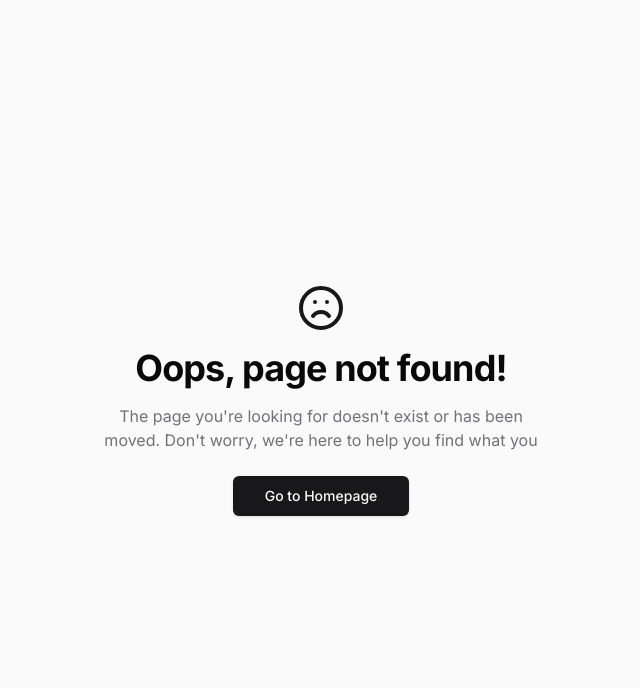
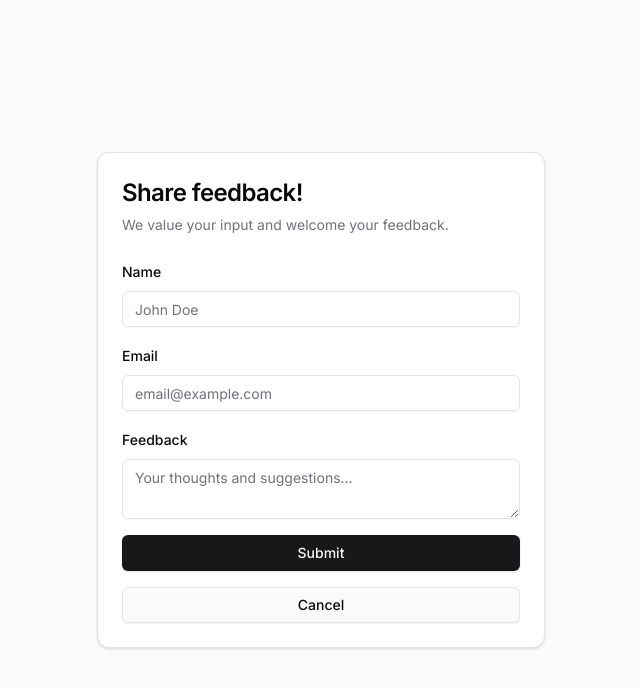
Before and after one commit to sandibi13/zephyr, a Next.js app: page /feedback in a window 1280 px wide. Before the commit this address had no page. Shown: the top 688 px of the page, without its empty margins (319-959 px from the left). Built offline with nearby package versions, Linux system fonts and the light colour scheme.

Commit message:
added feedback page

```diff
--- /dev/null
+++ b/src/app/(main)/feedback/page.tsx
@@ -0,0 +1,10 @@
+import React from "react";
+import { Feedback } from "~/components/feedback";
+
+export default function FeedbackPage() {
+  return (
+    <div className="grid min-h-screen place-items-center p-4">
+      <Feedback />
+    </div>
+  );
+}
--- /dev/null
+++ b/src/components/feedback.tsx
@@ -0,0 +1,61 @@
+import React from "react";
+import {
+  Card,
+  CardContent,
+  CardDescription,
+  CardHeader,
+  CardTitle,
+} from "./ui/card";
+import { Label } from "./ui/label";
+import { Input } from "./ui/input";
+import { Textarea } from "./ui/textarea";
+import { Button } from "./ui/button";
+import Link from "next/link";
+
+export const Feedback = () => {
+  return (
+    <Card className="w-full max-w-md">
+      <CardHeader>
+        <CardTitle className="text-2xl">Share feedback!</CardTitle>
+        <CardDescription>
+          We value your input and welcome your feedback.
+        </CardDescription>
+      </CardHeader>
+      <CardContent>
+        <form className="grid gap-4">
+          <div className="space-y-2">
+            <Label>Name</Label>
+            <Input
+              required
+              name="name"
+              type="name"
+              autoComplete="name"
+              placeholder="John Doe"
+            />
+          </div>
+
+          <div className="space-y-2">
+            <Label>Email</Label>
+            <Input
+              required
+              name="email"
+              type="email"
+              autoComplete="email"
+              placeholder="email@example.com"
+            />
+          </div>
+
+          <div className="space-y-2">
+            <Label>Feedback</Label>
+            <Textarea required placeholder="Your thoughts and suggestions..." />
+          </div>
+
+          <Button className="w-full">Submit</Button>
+          <Button variant="outline" className="w-full" asChild>
+            <Link href="/">Cancel</Link>
+          </Button>
+        </form>
+      </CardContent>
+    </Card>
+  );
+};
--- /dev/null
+++ b/src/components/ui/textarea.tsx
@@ -0,0 +1,25 @@
+import * as React from "react";
+
+import { cn } from "~/lib/utils";
+
+// eslint-disable-next-line @typescript-eslint/no-empty-interface
+export interface TextareaProps
+  extends React.TextareaHTMLAttributes<HTMLTextAreaElement> {}
+
+const Textarea = React.forwardRef<HTMLTextAreaElement, TextareaProps>(
+  ({ className, ...props }, ref) => {
+    return (
+      <textarea
+        className={cn(
+          "flex min-h-[60px] w-full rounded-md border border-input bg-transparent px-3 py-2 text-sm shadow-sm placeholder:text-muted-foreground focus-visible:outline-none focus-visible:ring-1 focus-visible:ring-ring disabled:cursor-not-allowed disabled:opacity-50",
+          className,
+        )}
+        ref={ref}
+        {...props}
+      />
+    );
+  },
+);
+Textarea.displayName = "Textarea";
+
+export { Textarea };
```
